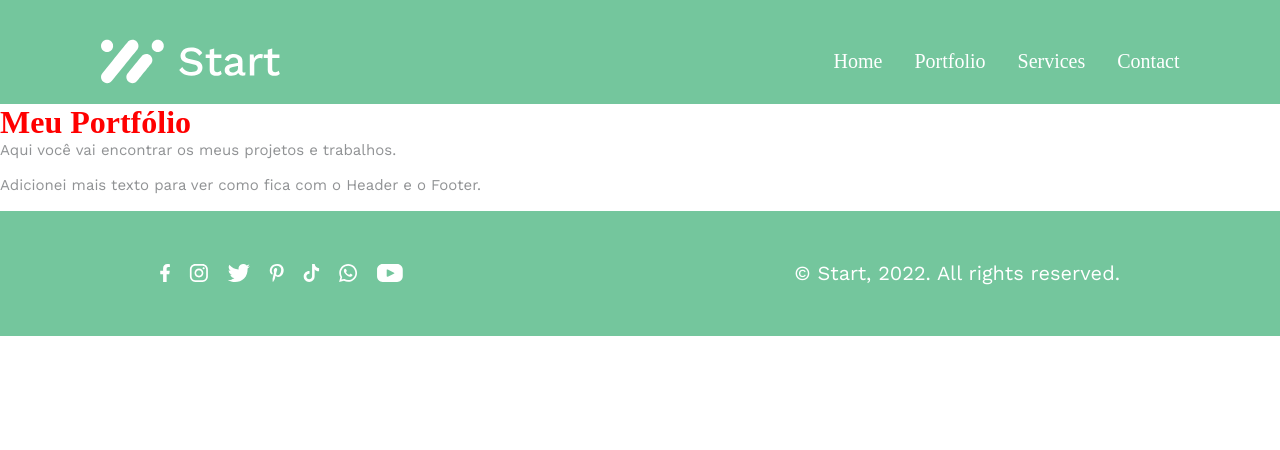
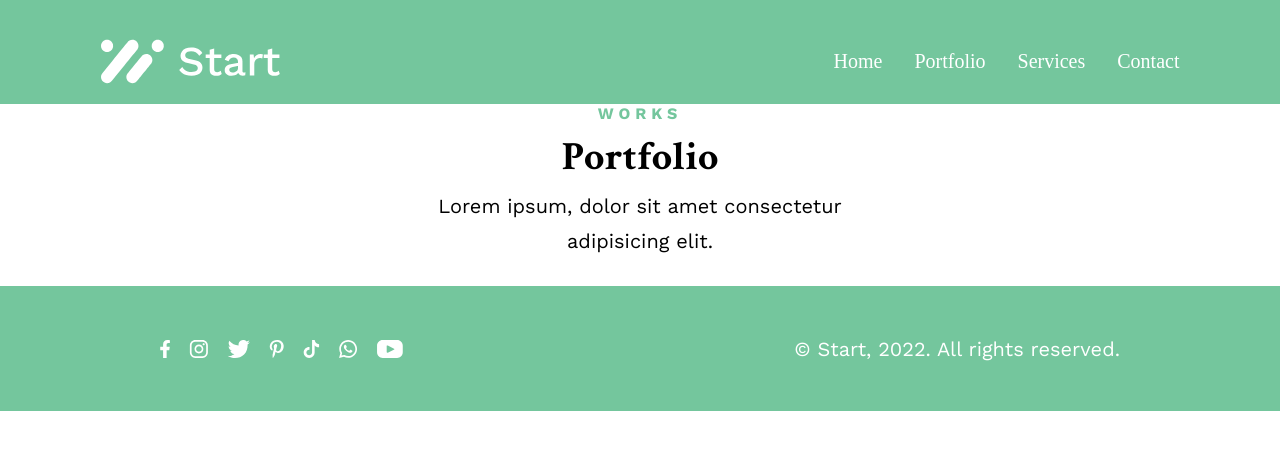
Before and after one commit to MarcelinaFernando/startup-website, a React (Vite) app: page /portfolio in a window 1280 px wide. Shown: the top 450 px of the page. Built offline with nearby package versions, Linux system fonts and the light colour scheme.

Commit message:
feat: reuse SectionHeader in Portfolio page )

```diff
--- /dev/null
+++ b/src/components/PortfolioHeaderSection.jsx
@@ -0,0 +1,21 @@
+// src/sections/PortfolioHeaderSection.jsx
+import SectionHeader from "../components/SectionHeader";
+
+export default function PortfolioSection() {
+  return (
+    <section className="portfolio-section">
+      <SectionHeader
+        subtitle="WORKS"
+        title="Portfolio"
+        description={
+          <>
+            Lorem ipsum, dolor sit amet <br />
+            consectetur <br />
+            <span className="last-line">adipisicing elit.</span>
+          </>
+        }
+      />
+      {/* Aqui depois vamos adicionar a grade de imagens */}
+    </section>
+  );
+}
--- a/src/pages/Portfolio.jsx
+++ b/src/pages/Portfolio.jsx
@@ -1,9 +1,10 @@
+import PortfolioHeaderSection from "../components/PortfolioHeaderSection";
+
 export default function Portfolio() {
   return (
     <main>
-      <h1 style={{ color: "red" }}>Meu Portfólio</h1>
-      <p>Aqui você vai encontrar os meus projetos e trabalhos.</p>
-      <p>Adicionei mais texto para ver como fica com o Header e o Footer.</p>
+      <PortfolioHeaderSection />
+      {/* aqui depois entram as imagens do portfolio */}
     </main>
   );
 }
```
